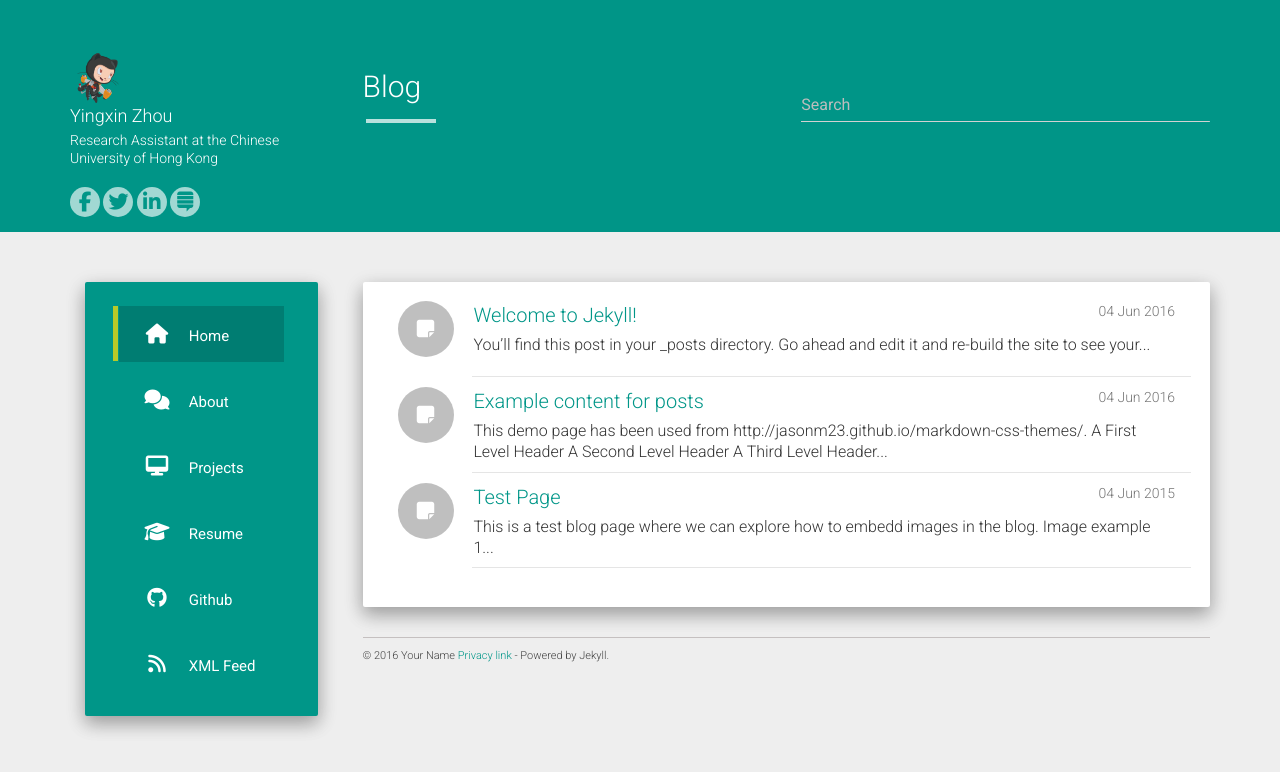
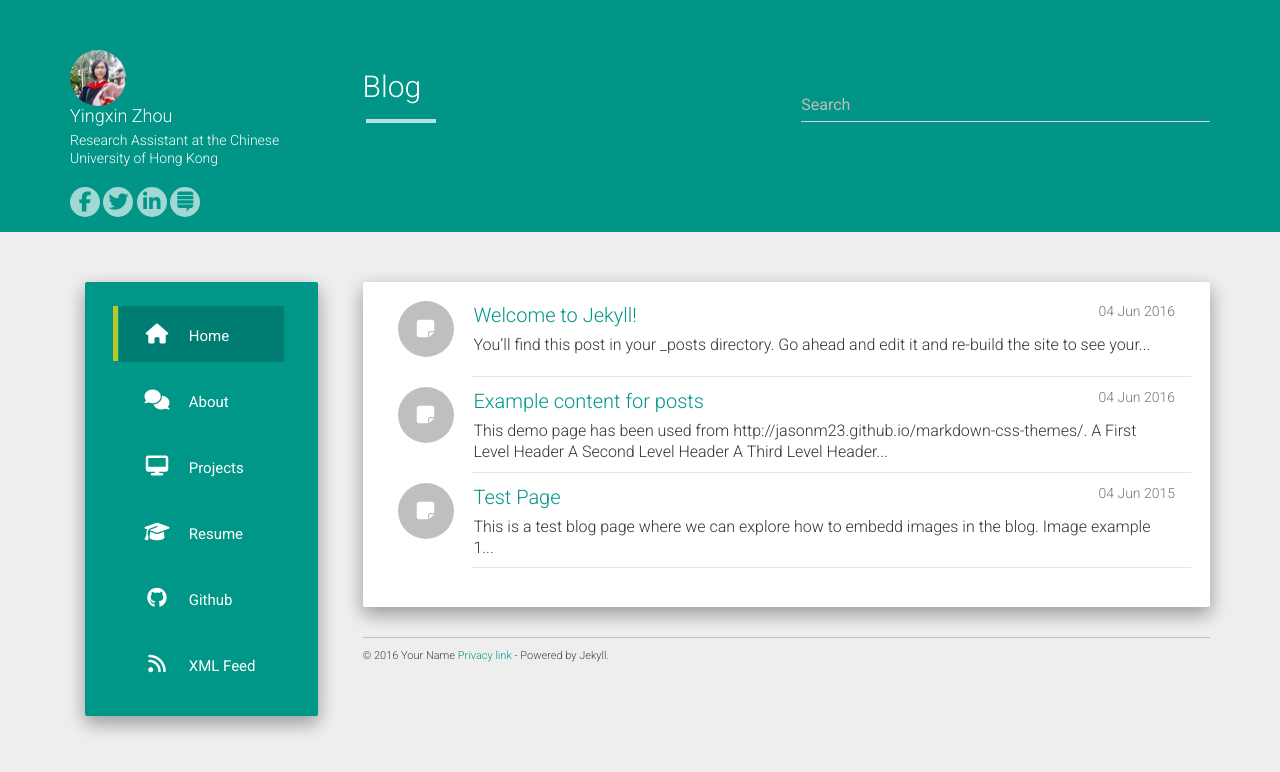
Before and after one commit to zyx081624/yingxinzhou.github.io, a Jekyll site: the page built from index.html, in a window 1280 px wide. Shown: the top 772 px of the page. Built offline with Jekyll 4.4.1, drawn with Linux system fonts in a browser that asks for light colours; nearby versions of some CDN libraries; the list of posts is cut into pages by our own code.

Commit message:
Update _config.yml

```diff
--- a/_config.yml
+++ b/_config.yml
@@ -1,7 +1,7 @@
 title: Yingxin Zhou
 description: My Personal Blog
 author: Yingxin Zhou
-logo: /hcz-jekyll-blog/static/img/avatar.png
+logo: /hcz-jekyll-blog/static/img/photo.jpg
 github: https://github.com/zyx081624
 about: Research Assistant at the Chinese University of Hong Kong
 
```
